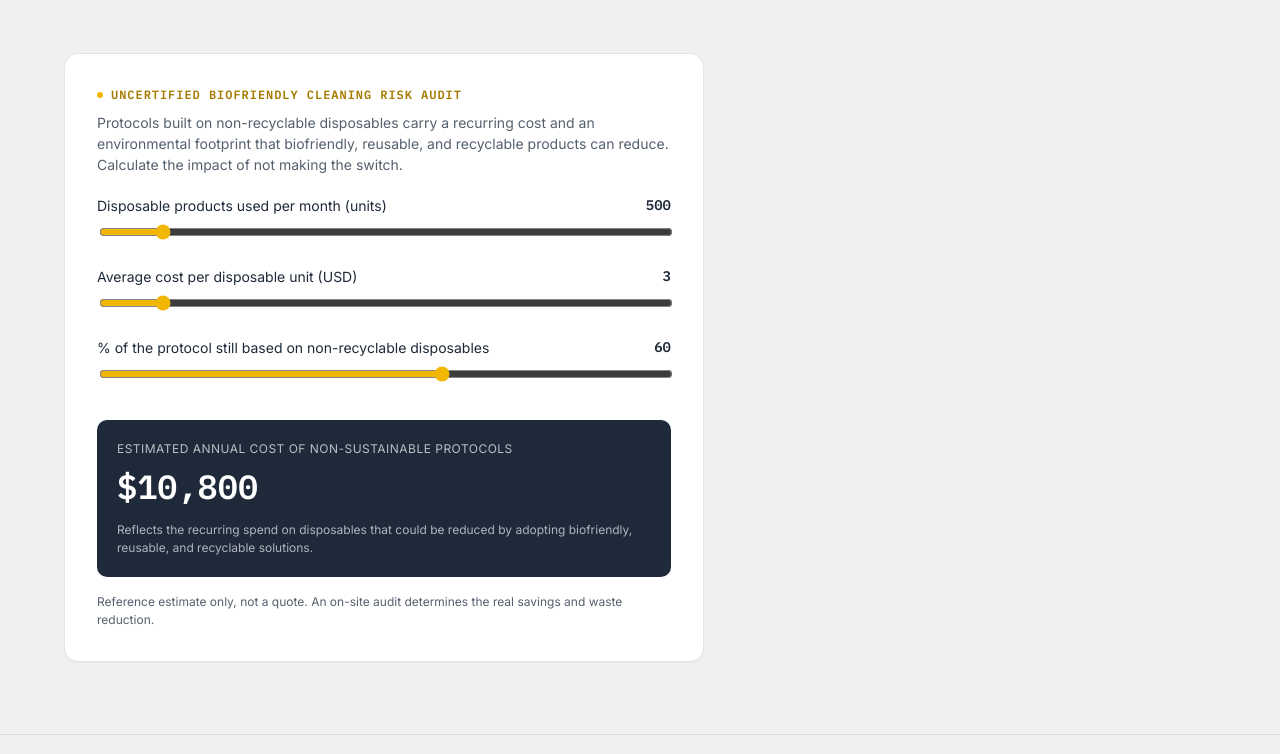
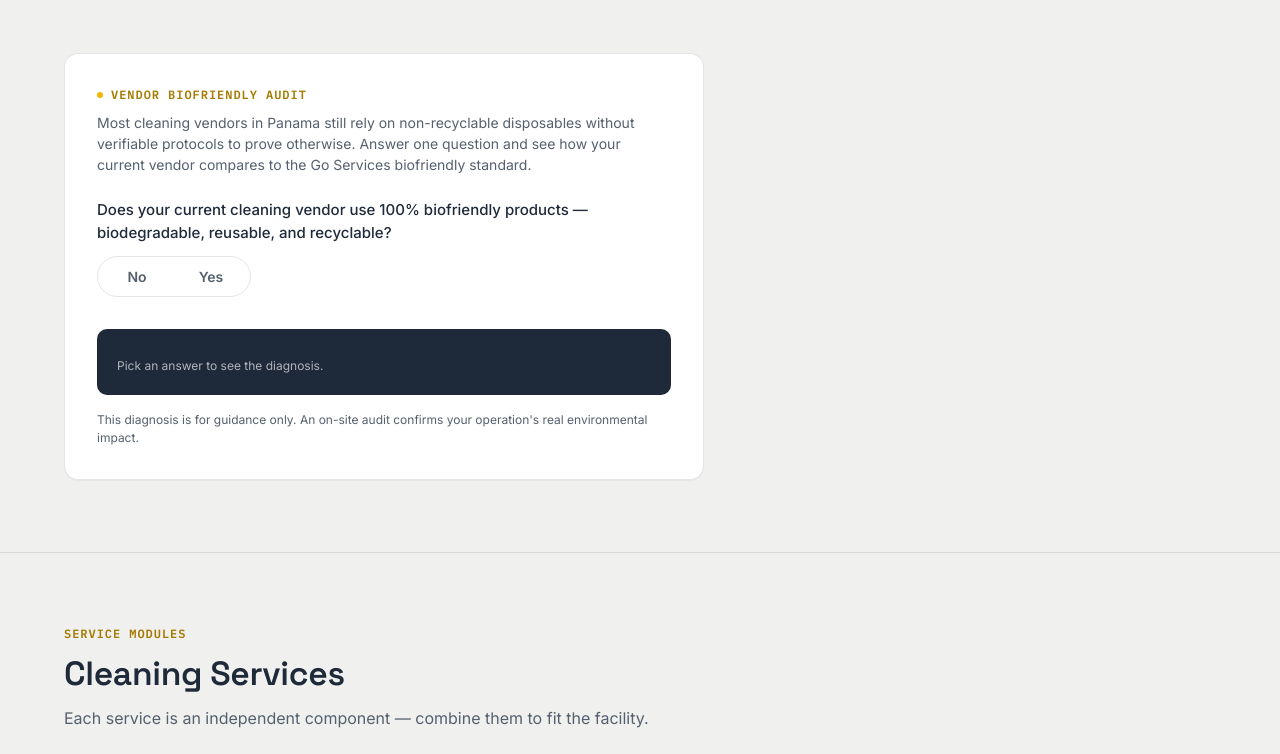
Before and after one commit to dr-p1n/gocleanv1, a plain HTML site: page en/index.html in a window 1280 px wide. Shown: the part 1926-2680 px from the top of the page. Drawn offline with Linux system fonts and the light colour scheme.

Commit message:
Convert biofriendly calculator to qualitative ESG question; drop financial-outcome claims
Replaces the sustainability calculator's dollar estimate with the same Yes/No
vendor-adherence pattern as the risk calculator, so neither hero tool commits
to a specific financial number. Refactors the shared toggle logic into one
initChoiceAudit() and removes the now-dead slider/currency code. Also softens
the Resources case-study card from "-30% cleaning costs" to a qualitative claim.

```diff
--- a/assets/css/style.css
+++ b/assets/css/style.css
@@ -310,50 +310,12 @@ p {
   font-size: 14px;
 }
 
-.field {
-  display: block;
-  margin-top: 20px;
-}
-
-.field .field-row {
-  display: flex;
-  align-items: center;
-  justify-content: space-between;
-  font-size: 14px;
-}
-
-.field .field-value {
-  font-family: var(--font-mono);
-  font-weight: 600;
-  color: var(--color-navy);
-}
-
-.field input[type="range"] {
-  width: 100%;
-  margin-top: 8px;
-  accent-color: var(--color-accent);
-}
-
 .result-panel {
   margin-top: 32px;
   border-radius: 10px;
   background: var(--color-navy);
   color: #fff;
   padding: 20px;
-}
-
-.result-panel .result-label {
-  font-size: 12px;
-  text-transform: uppercase;
-  letter-spacing: 0.04em;
-  color: rgba(255, 255, 255, 0.7);
-}
-
-.result-panel .result-value {
-  margin-top: 4px;
-  font-family: var(--font-mono);
-  font-size: clamp(1.6rem, 3vw, 2.1rem);
-  font-weight: 600;
 }
 
 .result-panel .result-caption {
--- a/assets/js/calculators.js
+++ b/assets/js/calculators.js
@@ -1,27 +1,8 @@
 (function () {
   "use strict";
 
-  function formatCurrency(value, locale) {
-    return new Intl.NumberFormat(locale === "es" ? "es-PA" : "en-US", {
-      style: "currency",
-      currency: "USD",
-      maximumFractionDigits: 0,
-    }).format(value);
-  }
-
-  function bindRange(id, onChange) {
-    var input = document.getElementById(id);
-    if (!input) return null;
-    var valueEl = document.querySelector('[data-value-for="' + id + '"]');
-    input.addEventListener("input", function () {
-      if (valueEl) valueEl.textContent = input.value;
-      onChange();
-    });
-    return input;
-  }
-
-  function initRiskAudit() {
-    var root = document.getElementById("risk-audit");
+  function initChoiceAudit(rootId) {
+    var root = document.getElementById(rootId);
     if (!root) return;
 
     var buttons = root.querySelectorAll(".choice-toggle button");
@@ -43,30 +24,9 @@
     });
   }
 
-  function initBiocleaningAudit(locale) {
-    var root = document.getElementById("biocleaning-audit");
-    if (!root) return;
-
-    var resultEl = document.getElementById("biocleaning-audit-result");
-
-    function recompute() {
-      var units = Number(document.getElementById("bio-units").value);
-      var cost = Number(document.getElementById("bio-cost").value);
-      var percent = Number(document.getElementById("bio-percent").value);
-      var total = units * cost * 12 * (percent / 100);
-      resultEl.textContent = formatCurrency(total, locale);
-    }
-
-    bindRange("bio-units", recompute);
-    bindRange("bio-cost", recompute);
-    bindRange("bio-percent", recompute);
-    recompute();
-  }
-
   document.addEventListener("DOMContentLoaded", function () {
-    var locale = document.documentElement.lang === "en" ? "en" : "es";
-    initRiskAudit();
-    initBiocleaningAudit(locale);
+    initChoiceAudit("risk-audit");
+    initChoiceAudit("biocleaning-audit");
 
     var toggle = document.querySelector(".mobile-nav-toggle");
     var panel = document.querySelector(".mobile-nav-panel");
--- a/en/index.html
+++ b/en/index.html
@@ -165,40 +165,36 @@
       </div>
 
       <div class="tool-card" id="biocleaning-audit" style="margin-top:56px;max-width:640px">
-        <div class="eyebrow">Uncertified biofriendly cleaning risk audit</div>
-        <p class="desc">Protocols built on non-recyclable disposables carry a recurring cost and an environmental footprint that biofriendly, reusable, and recyclable products can reduce. Calculate the impact of not making the switch.</p>
+        <div class="eyebrow">Vendor biofriendly audit</div>
+        <p class="desc">Most cleaning vendors in Panama still rely on non-recyclable disposables without verifiable protocols to prove otherwise. Answer one question and see how your current vendor compares to the Go Services biofriendly standard.</p>
 
-        <label class="field">
-          <div class="field-row">
-            <span>Disposable products used per month (units)</span>
-            <span class="field-value" data-value-for="bio-units">500</span>
-          </div>
-          <input type="range" id="bio-units" min="0" max="5000" step="50" value="500" />
-        </label>
-
-        <label class="field">
-          <div class="field-row">
-            <span>Average cost per disposable unit (USD)</span>
-            <span class="field-value" data-value-for="bio-cost">3</span>
-          </div>
-          <input type="range" id="bio-cost" min="0" max="30" step="0.5" value="3" />
-        </label>
-
-        <label class="field">
-          <div class="field-row">
-            <span>% of the protocol still based on non-recyclable disposables</span>
-            <span class="field-value" data-value-for="bio-percent">60</span>
-          </div>
-          <input type="range" id="bio-percent" min="0" max="100" step="5" value="60" />
-        </label>
+        <p class="esg-question">Does your current cleaning vendor use 100% biofriendly products — biodegradable, reusable, and recyclable?</p>
+        <div class="choice-toggle" role="group">
+          <button type="button" data-answer="no">No</button>
+          <button type="button" data-answer="yes">Yes</button>
+        </div>
 
         <div class="result-panel">
-          <div class="result-label">Estimated annual cost of non-sustainable protocols</div>
-          <div class="result-value" id="biocleaning-audit-result">$10,800</div>
-          <p class="result-caption">Reflects the recurring spend on disposables that could be reduced by adopting biofriendly, reusable, and recyclable solutions.</p>
+          <div class="result-state" data-state="empty">
+            <p class="result-caption">Pick an answer to see the diagnosis.</p>
+          </div>
+          <div class="result-state" data-state="no" hidden>
+            <div class="result-label">That's the hidden environmental cost.</div>
+            <p class="result-message">A protocol built on single-use disposables carries a recurring cost and an avoidable environmental footprint. Go Services operates 100% biofriendly from day one, under ISO 9001 certification, ISSA membership, and APAFAM.</p>
+            <div class="cert-badges">
+              <span class="badge">ISO 9001</span><span class="badge">ISSA</span><span class="badge">APAFAM</span>
+            </div>
+          </div>
+          <div class="result-state" data-state="yes" hidden>
+            <div class="result-label">Good — but is it the standard, or the exception?</div>
+            <p class="result-message">Many vendors treat biofriendly as a premium tier, not the default. At Go Services it's the baseline protocol at every facility, backed by ISO 9001, ISSA, and APAFAM — not just for accounts that ask for it.</p>
+            <div class="cert-badges">
+              <span class="badge">ISO 9001</span><span class="badge">ISSA</span><span class="badge">APAFAM</span>
+            </div>
+          </div>
         </div>
 
-        <p class="disclaimer">Reference estimate only, not a quote. An on-site audit determines the real savings and waste reduction.</p>
+        <p class="disclaimer">This diagnosis is for guidance only. An on-site audit confirms your operation's real environmental impact.</p>
       </div>
     </div>
   </section>
@@ -367,8 +363,8 @@
           <img src="https://images.unsplash.com/photo-1543286386-2e659306cd6c?q=80&w=1200&auto=format&fit=crop" alt="" />
           <div class="module-body">
             <div class="module-top"><span class="badge">Case study</span><span class="meta">6 min</span></div>
-            <h3>Case study: -30% cleaning costs</h3>
-            <p>How a corporate client cut operational spend with optimized routes.</p>
+            <h3>Case study: lower operating costs through optimized routes</h3>
+            <p>How a corporate client cut cleaning operating costs with optimized routes and auditable protocols.</p>
           </div>
           <div class="module-cta">Read more →</div>
         </a>
```
Also changed, not shown: es/index.html (+27 -31 lines).
